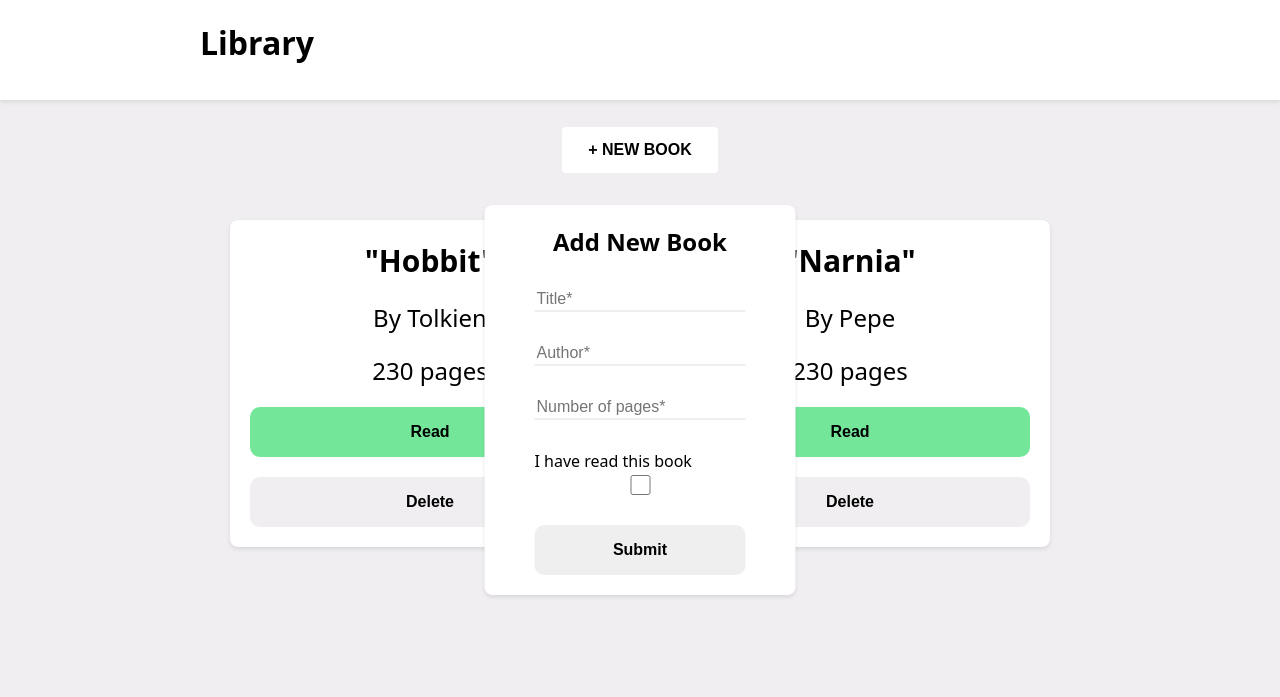
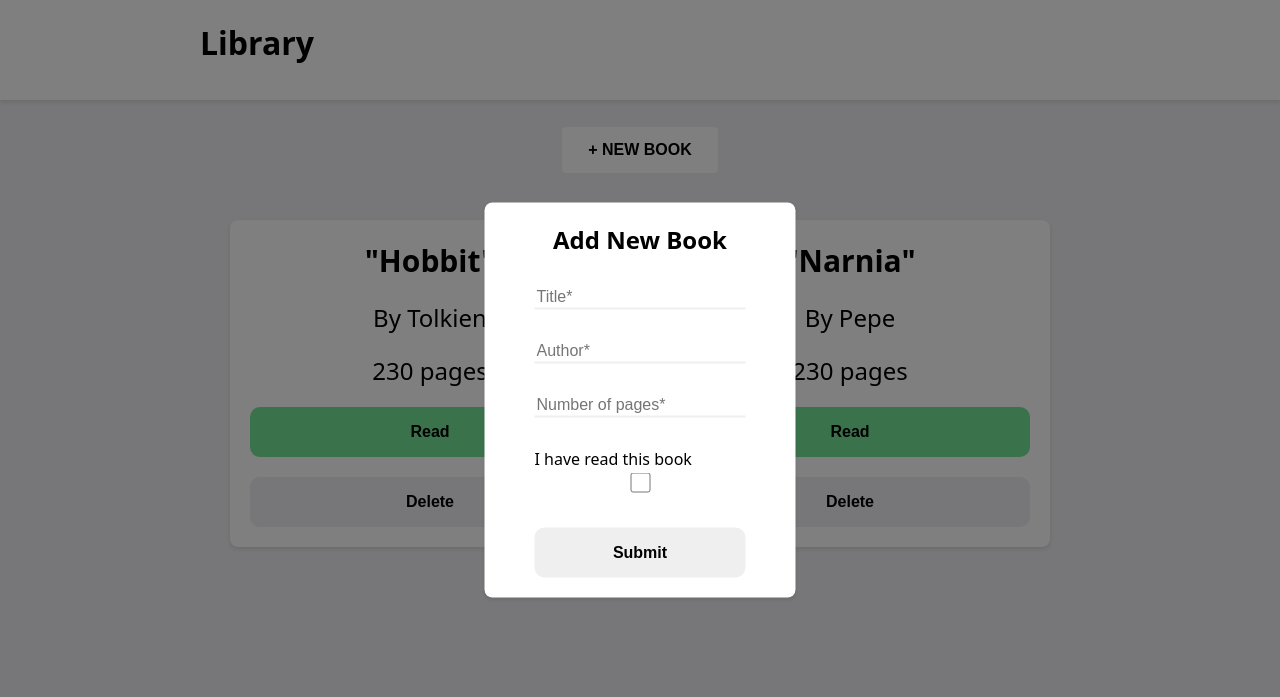
Before and after one commit to MartinPerezGiordan/Library, a plain HTML site: page index.html in a window 1280 px wide. Both pictures are taken after a click on the button "+ NEW BOOK". Shown: the top 697 px of the page. Drawn offline with Linux system fonts and the light colour scheme.

Commit message:
Add overlay ft to the form

```diff
--- a/code.js
+++ b/code.js
@@ -3,6 +3,8 @@ document.addEventListener('DOMContentLoaded', function() {
 
 const showButton = document.querySelector('#newBookBtn')
 const newBookForm = document.querySelector('#newBookForm')
+const overlay = document.querySelector('#overlay')
+
 const cardContainer = document.querySelector('.card-container')
 const titleInput = document.querySelector('#bookTitle')
 const authorInput = document.querySelector('#bookAuthor')
@@ -57,6 +59,10 @@ function submitBtnListener(){
             pagesInput.value = ''
             readInput.checked = false
             newBookForm.style.display = 'none';
+            overlay.style.display = 'none';
+
+            errorMsg.innerHTML = ''
+
         }
     })
 }
@@ -96,6 +102,7 @@ function showFormForNewBook(){
 
     showButton.addEventListener('click', ()=>{
         newBookForm.style.display = 'block';
+        overlay.style.display = 'block';
     })
 }
 showFormForNewBook();
@@ -104,6 +111,8 @@ function hideFormForNewBook(){
     document.addEventListener('click', (e)=>{
         if(!newBookForm.contains(e.target) && e.target !== showButton){
             newBookForm.style.display = 'none';
+            overlay.style.display = 'none';
+
         }
     })
 }
--- a/index.html
+++ b/index.html
@@ -9,6 +9,7 @@
     <title>Library</title>
 </head>
 <body>
+    <div id="overlay"></div>
     <div class="header">
         <h1 class="title">Library</h1>
     </div>
--- a/style.css
+++ b/style.css
@@ -96,7 +96,16 @@ h2{
     font-size: 24px;
 }
 
-
+#overlay {
+    position: fixed;
+    top: 0;
+    left: 0;
+    width: 100%;
+    height: 100%;
+    background-color: rgba(0, 0, 0, 0.5);
+    z-index: 9999;
+    display: none;
+  }
 
 .form-container{
     position: absolute;
@@ -107,6 +116,7 @@ h2{
     border-radius: 8px;
     box-shadow: 0 2px 4px rgba(0, 0, 0, 0.1);
     padding: 20px;
+    z-index: 10000;
 }
 .form-title{
     font-size: 24px;
@@ -126,8 +136,11 @@ form input{
     height: 20px;
     margin-bottom: 30px;
     font-size: 16px;
+}
 
-
+.error{
+    color: #f81c1c;
+    margin-bottom: 5px;
 }
 
 .footer{
```
